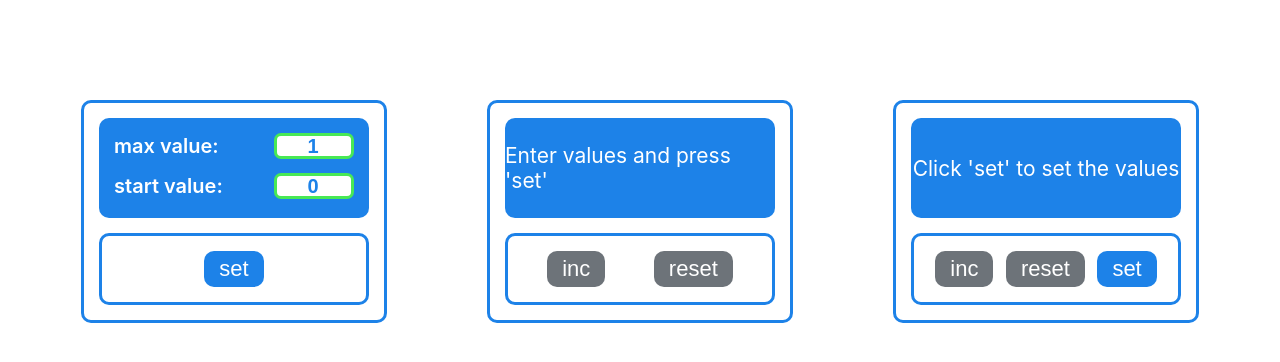
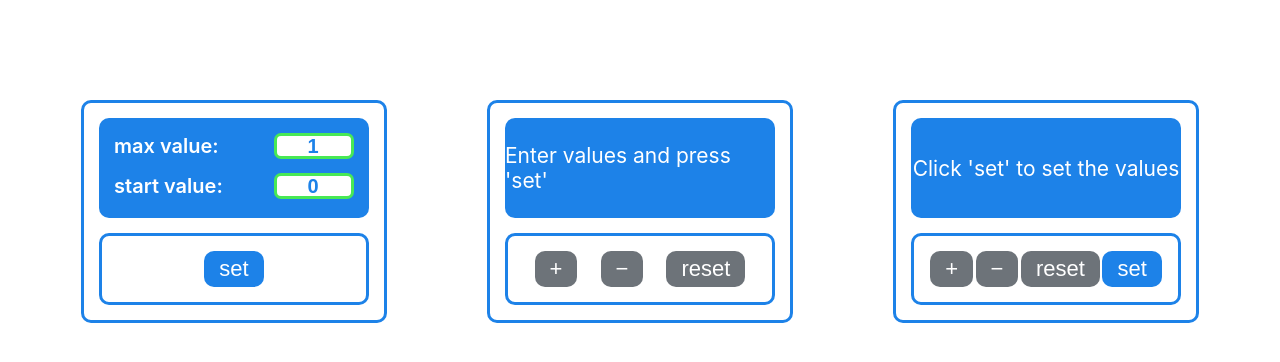
Before and after one commit to MorozovaAN/counter, a React (Create React App) app: page / in a window 1280 px wide. Shown: the top 362 px of the page. Built offline with nearby package versions, Linux system fonts and the light colour scheme.

Commit message:
feat: add decrement func

```diff
--- a/src/components/CounterV1/CounterV1.tsx
+++ b/src/components/CounterV1/CounterV1.tsx
@@ -8,6 +8,7 @@ import {
   changeMaxValue,
   changeStartValue,
   CounterV1Type,
+  decrement,
   increment,
   reset,
   setSettings,
@@ -30,6 +31,9 @@ export const CounterV1 = () => {
   const incrementCount = () => {
     dispatch(increment());
   };
+  const decrementCount = () => {
+    dispatch(decrement());
+  };
   const resetCount = () => {
     dispatch(reset());
   };
@@ -47,6 +51,7 @@ export const CounterV1 = () => {
   };
 
   const incDisabled = value === maxValue || instruction !== "";
+  const decDisabled = value === startValue || instruction !== "";
   const resetDisabled = value === startValue || instruction !== "";
 
   const setDisabled =
@@ -79,9 +84,14 @@ export const CounterV1 = () => {
         />
         <div className={commonS.buttonsContainer}>
           <Button
-            title={"inc"}
+            title={"+"}
             callBack={incrementCount}
             disabled={incDisabled}
+          />
+          <Button
+            title={"−"}
+            callBack={decrementCount}
+            disabled={decDisabled}
           />
           <Button
             title={"reset"}
--- a/src/components/CounterV2/CounterV2.tsx
+++ b/src/components/CounterV2/CounterV2.tsx
@@ -13,10 +13,11 @@ import {
   increment,
   reset,
   setSettings,
-} from "../../store/slices/counterV2Reducer";
+} from "../../store/slices/counterV2Slice";
+import { decrement } from "../../store/slices/counterV1Slice";
 
 export const CounterV2 = () => {
-  let counter2Values = useSelector<RootStateType, CounterV2Type>(
+  const counter2Values = useSelector<RootStateType, CounterV2Type>(
     (state) => state.counterV2
   );
   const {
@@ -58,10 +59,15 @@ export const CounterV2 = () => {
   }
 
   const incDisabled = value === maxValue || instruction !== "";
+  const decDisabled = value === startValue || instruction !== "";
   const resetDisabled = value === startValue || instruction !== "";
 
   const incrementCount = () => {
     dispatch(increment());
+  };
+
+  const decrementCount = () => {
+    dispatch(decrement());
   };
 
   const resetCount = () => {
@@ -97,9 +103,14 @@ export const CounterV2 = () => {
         {window.location.pathname === "/" && (
           <>
             <Button
-              title={"inc"}
+              title={"+"}
               callBack={incrementCount}
               disabled={incDisabled}
+            />
+            <Button
+              title={"−"}
+              callBack={decrementCount}
+              disabled={decDisabled}
             />
             <Button
               title={"reset"}
--- a/src/store/slices/counterV1Slice.ts
+++ b/src/store/slices/counterV1Slice.ts
@@ -24,6 +24,9 @@ export const counterV1Slice = createSlice({
   reducers: {
     increment: (state) => {
       state.value += 1;
+    },
+    decrement: (state) => {
+      state.value -= 1;
     },
     reset: (state) => {
       state.value = state.startValue;
@@ -55,6 +58,7 @@ export const counterV1Slice = createSlice({
 
 export const {
   increment,
+  decrement,
   reset,
   setSettings,
   changeMaxValue,
--- a/src/store/slices/counterV2Reducer.ts
+++ b/src/store/slices/counterV2Slice.ts
@@ -23,6 +23,9 @@ export const counterV2Slice = createSlice({
     increment: (state) => {
       state.value += 1;
     },
+    decrement: (state) => {
+      state.value -= 1;
+    },
     reset: (state) => {
       state.value = state.startValue;
     },
@@ -43,6 +46,7 @@ export const counterV2Slice = createSlice({
 
 export const {
   increment,
+  decrement,
   reset,
   setSettings,
   changeMaxValue,
--- a/src/store/store.ts
+++ b/src/store/store.ts
@@ -1,6 +1,6 @@
 import { configureStore } from "@reduxjs/toolkit";
 import counterV1Reducer from "./slices/counterV1Slice";
-import counterV2Reducer from "./slices/counterV2Reducer";
+import counterV2Reducer from "./slices/counterV2Slice";
 import { loadState, saveState } from "../helpers/localstorage";
 
 export const store = configureStore({
```
